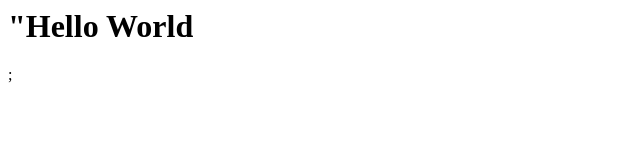
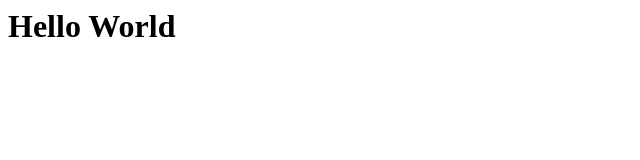
Before and after one commit to Kevalway1/Kevalway1.github.io, a plain HTML site: page index.html in a window 1280 px wide. Shown: the whole page, without its empty margins (0-640 px from the left). Drawn offline with Linux system fonts and the light colour scheme.

Commit message:
Update index.html

```diff
--- a/index.html
+++ b/index.html
@@ -5,6 +5,6 @@
     <title>Document</title>
 </head>
 <body>
-    <h1>"Hello World</h1>;
+    <h1>Hello World</h1>
 </body>
 </html>
```
